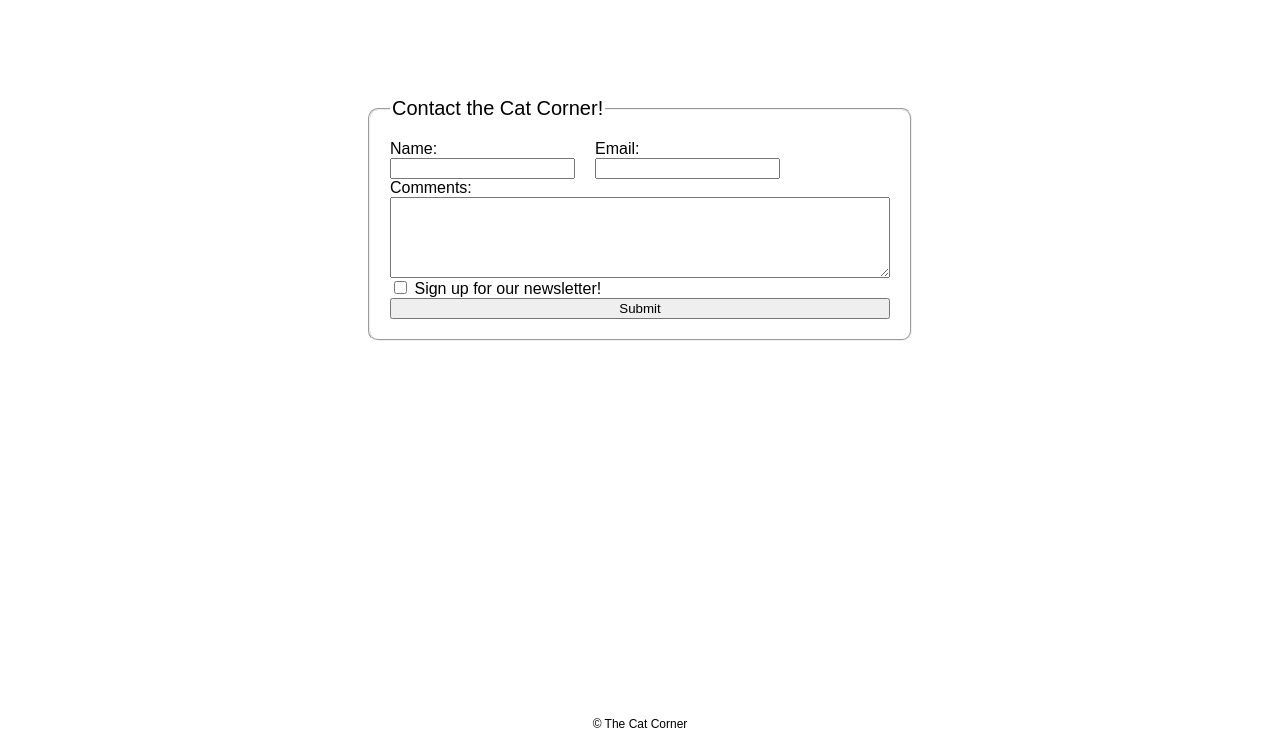
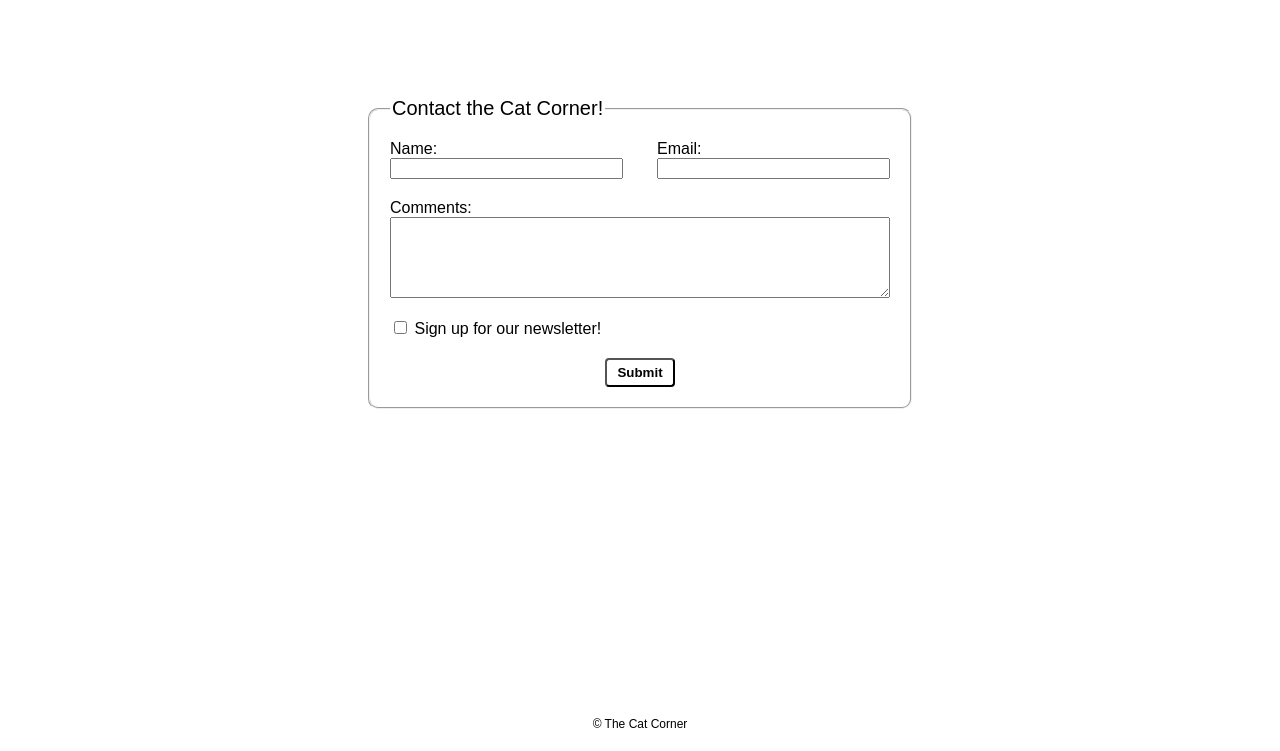
Before and after one commit to Michael7785/cat_corner, a plain HTML site: page contact.html in a window 1280 px wide. Shown: the part 65-816 px from the top of the page. Drawn offline with Linux system fonts and the light colour scheme.

Commit message:
Thu, Sep 15, 2022, 8:29 PM +00:00

```diff
--- a/style.css
+++ b/style.css
@@ -91,6 +91,7 @@ fieldset {
     width: 500px;
     padding: 20px;
     border-radius: 10px;
+    gap: 20px;
 }
 
 legend {
@@ -100,11 +101,23 @@ legend {
 .input {
     display: flex;
     flex-direction: column;
-
 }
 
 .name_email {
     display: flex;
-    gap: 20px;
-    flex-grow: 1;
+    justify-content: space-between;
 }
+
+#name,
+#email {
+    width: 225px;
+}
+
+button {
+    flex-grow: 0;
+    align-self: center;
+    padding: 5px 10px;
+    background-color: white;
+    font-weight: bold;
+    border-radius: 4px;
+}
```
